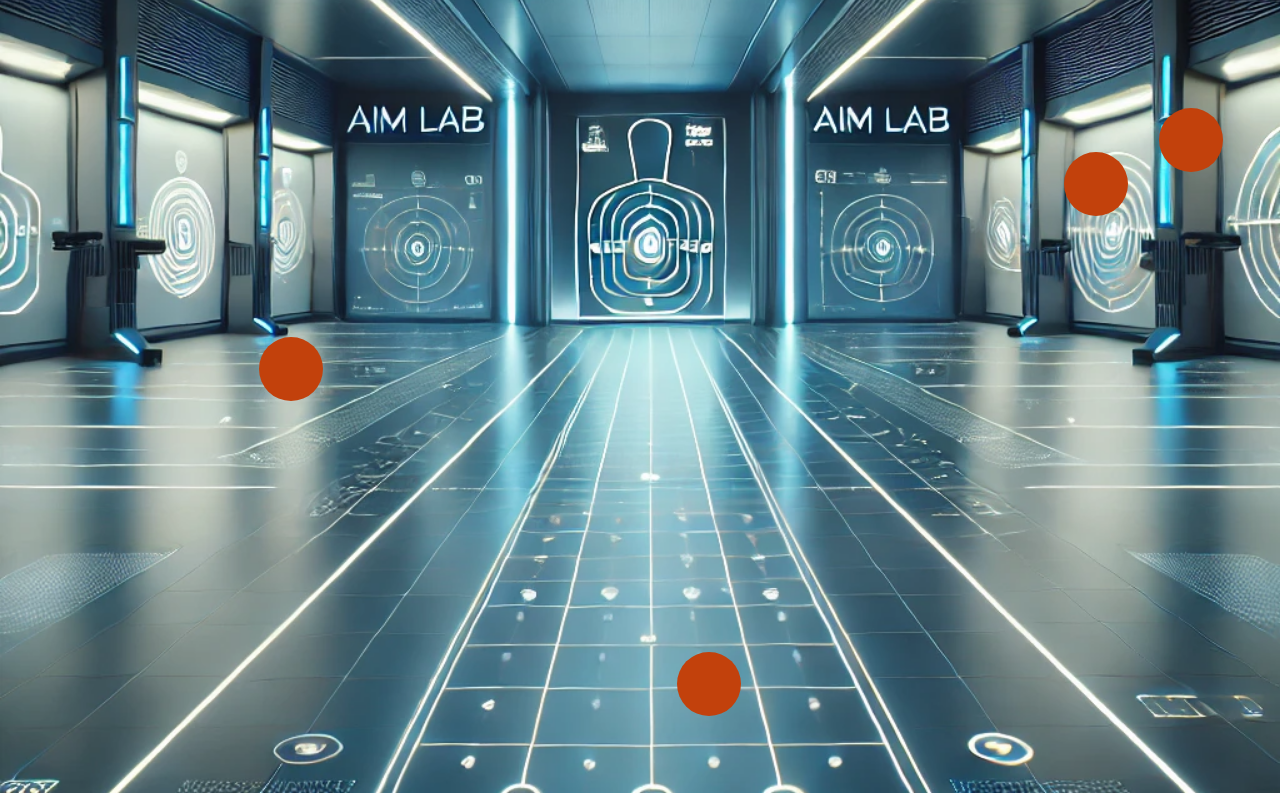
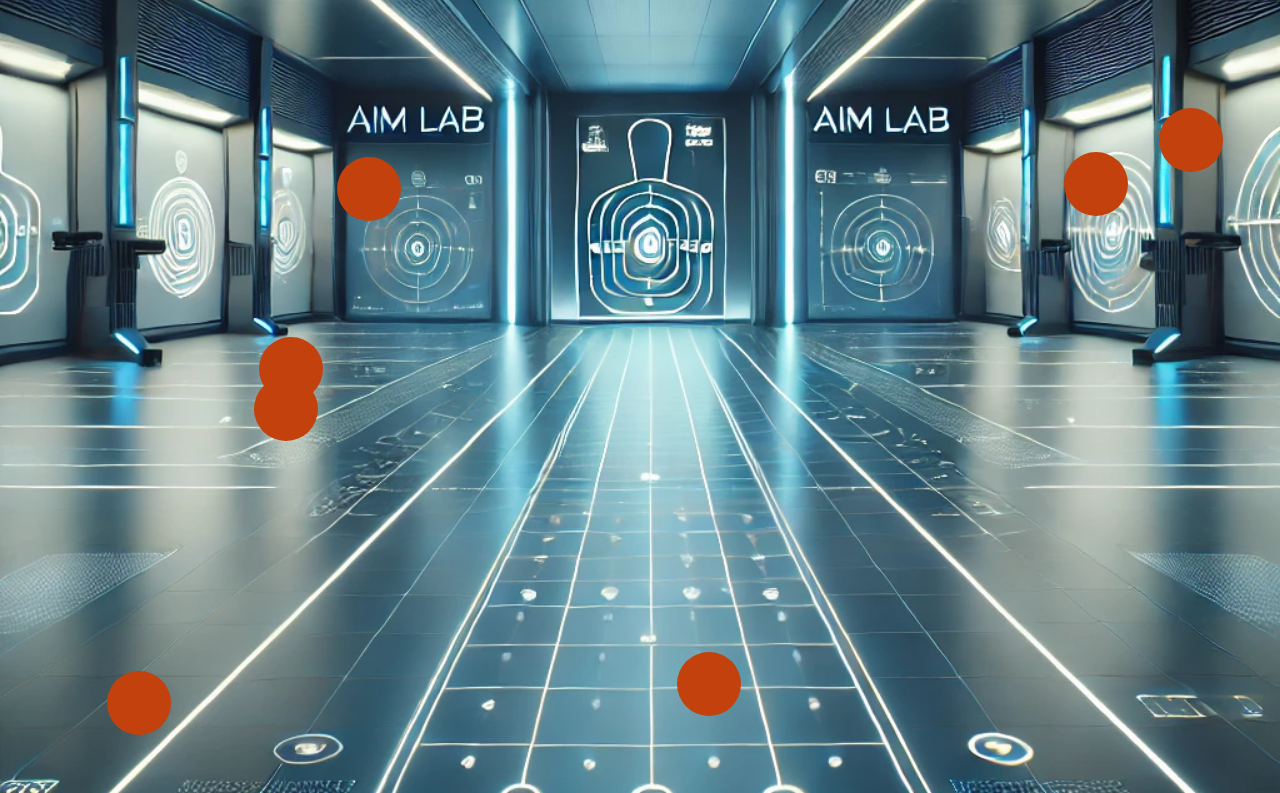
Before and after one commit to NeoMahin/AimLab, a website: page src/index.html in a window 1280 px wide. Both pictures are taken after a click on the button "Start". Shown: the part 47-840 px from the top of the page. Drawn offline with nearby package versions, Linux system fonts and the light colour scheme; files that its build step writes are made by us from their sources.

Commit message:
circle increase

```diff
--- a/src/index.html
+++ b/src/index.html
@@ -39,6 +39,9 @@
         <div class="circle w-16 h-16 bg-orange-700 rounded-full absolute"></div>
         <div class="circle w-16 h-16 bg-orange-700 rounded-full absolute"></div>
         <div class="circle w-16 h-16 bg-orange-700 rounded-full absolute"></div>
+        <div class="circle w-16 h-16 bg-orange-700 rounded-full absolute"></div>
+        <div class="circle w-16 h-16 bg-orange-700 rounded-full absolute"></div>
+        <div class="circle w-16 h-16 bg-orange-700 rounded-full absolute"></div>
     </div>
 
     <script src="script.js"></script>
--- a/src/script.js
+++ b/src/script.js
@@ -13,7 +13,6 @@
 
 window.addEventListener('load', () => {
     const preloader = document.getElementById('preloader');
-
 
     setTimeout(() => {
         preloader.style.display = 'none';
```
